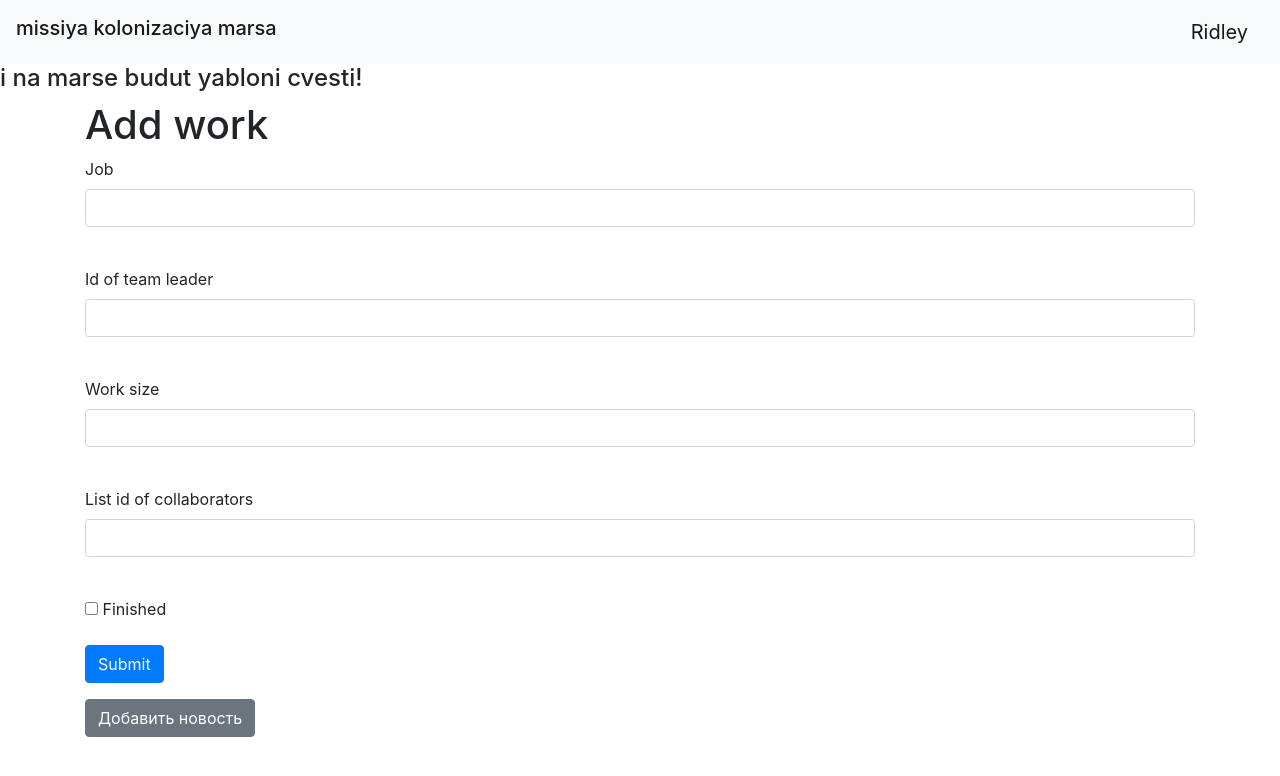
After one commit to alisselisss/flask-hw, a Flask app: page /add_job in a window 1280 px wide. The commit adds this page. Shown: the top 776 px of the page. Run offline with Flask 2, Linux system fonts and the light colour scheme; a user stored in the database is signed in; some libraries are stand-ins or nearby versions.

Commit message:
добавление работы

```diff
--- a/data/__all_models.py
+++ b/data/__all_models.py
@@ -1,6 +1,3 @@
-# from . import users
-# from . import news
-# from . import category
 import data.users
-import data.news
+import data.jobs
 import data.category
--- a/data/users.py
+++ b/data/users.py
@@ -24,8 +24,6 @@ class User(SqlAlchemyBase, UserMixin):
     hashed_password = sqlalchemy.Column(sqlalchemy.String, nullable=True)
     modified_date = sqlalchemy.Column(sqlalchemy.DateTime, default=datetime.datetime.now)
 
-    news = orm.relation("News", back_populates='user')
-
     def __repr__(self):
         return f'{self.surname} {self.name}'
 
--- a/forms/LoginForm.py
+++ b/forms/LoginForm.py
@@ -8,4 +8,4 @@ class LoginForm(FlaskForm):
     email = EmailField('Email', validators=[DataRequired()])
     password = PasswordField('Password', validators=[DataRequired()])
     remember_me = BooleanField('Remember me')
-    submit = SubmitField('Войти')
+    submit = SubmitField('Sign in')
--- a/forms/RegisterForm.py
+++ b/forms/RegisterForm.py
@@ -1,5 +1,5 @@
 from flask_wtf import FlaskForm
-from wtforms import PasswordField, StringField, TextAreaField, SubmitField
+from wtforms import PasswordField, StringField, TextAreaField, SubmitField, IntegerField
 from wtforms.fields.html5 import EmailField
 from wtforms.validators import DataRequired
 
@@ -10,7 +10,7 @@ class RegisterForm(FlaskForm):
     password_again = PasswordField('Repeat password', validators=[DataRequired()])
     name = StringField('Name', validators=[DataRequired()])
     surname = StringField('Surname', validators=[DataRequired()])
-    age = StringField('Age', validators=[DataRequired()])
+    age = IntegerField('Age', validators=[DataRequired()])
     position = StringField('Position', validators=[DataRequired()])
     speciality = StringField('Speciality', validators=[DataRequired()])
     address = StringField('Address', validators=[DataRequired()])
--- /dev/null
+++ b/forms/WorksForm.py
@@ -0,0 +1,13 @@
+from flask_wtf import FlaskForm
+from wtforms import StringField, TextAreaField
+from wtforms import BooleanField, SubmitField, IntegerField
+from wtforms.validators import DataRequired
+
+
+class WorksForm(FlaskForm):
+    job = StringField('Job', validators=[DataRequired()])
+    team_leader = StringField('Id of team leader', validators=[DataRequired()])
+    work_size = IntegerField("Work size")
+    collaborators = StringField("List id of collaborators")
+    is_finished = BooleanField("Finished")
+    submit = SubmitField('Submit')
--- a/main.py
+++ b/main.py
@@ -8,6 +8,7 @@ from data.jobs import Jobs
 from data.users import User
 from forms.LoginForm import LoginForm
 from forms.RegisterForm import RegisterForm
+from forms.WorksForm import WorksForm
 
 app = Flask(__name__)
 login_manager = LoginManager()
@@ -60,6 +61,26 @@ def reqister():
     return render_template('register.html', title='Register Form', form=form)
 
 
+@app.route('/add_job',  methods=['GET', 'POST'])
+@login_required
+def add_news():
+    form = WorksForm()
+    if form.validate_on_submit():
+        db_sess = db_session.create_session()
+        job = Jobs(
+            team_leader=form.team_leader.data,
+            job=form.job.data,
+            work_size=form.work_size.data,
+            collaborators=form.collaborators.data,
+            is_finished=form.is_finished.data
+        )
+        db_sess.add(job)
+        db_sess.commit()
+        return redirect('/')
+    return render_template('add_job.html', title='Add work',
+                           form=form)
+
+
 @app.route('/login', methods=['GET', 'POST'])
 def login():
     form = LoginForm()
--- /dev/null
+++ b/templates/add_job.html
@@ -0,0 +1,47 @@
+{% extends "base.html" %}
+
+{% block content %}
+<h1>Add work</h1>
+<form action="" method="post">
+    {{ form.hidden_tag() }}
+    <p>
+        {{ form.job.label }}<br>
+        {{ form.job(class="form-control") }}<br>
+        {% for error in form.job.errors %}
+            <p class="alert alert-danger" role="alert">
+                {{ error }}
+            </p>
+        {% endfor %}
+    </p>
+    <p>
+        {{ form.team_leader.label }}<br>
+        {{ form.team_leader(class="form-control") }}<br>
+        {% for error in form.team_leader.errors %}
+            <p content="alert alert-danger" role="alert">
+                {{ error }}
+            </p>
+        {% endfor %}
+    </p>
+    <p>
+        {{ form.work_size.label }}<br>
+        {{ form.work_size(class="form-control") }}<br>
+        {% for error in form.work_size.errors %}
+            <p content="alert alert-danger" role="alert">
+                {{ error }}
+            </p>
+        {% endfor %}
+    </p>
+    <p>
+        {{ form.collaborators.label }}<br>
+        {{ form.collaborators(class="form-control") }}<br>
+        {% for error in form.collaborators.errors %}
+            <p content="alert alert-danger" role="alert">
+                {{ error }}
+            </p>
+        {% endfor %}
+    </p>
+    <p>{{ form.is_finished() }} {{ form.is_finished.label }}</p>
+    <p>{{ form.submit(type="submit", class="btn btn-primary") }}</p>
+    {{message}}
+</form>
+{% endblock %}
--- a/templates/base.html
+++ b/templates/base.html
@@ -27,6 +27,9 @@
     <h4>i na marse budut yabloni cvesti!</h4>
     <main role="main" class="container">
         {% block content %}{% endblock %}
+        {% if current_user.is_authenticated %}
+            <a href="add_job" class="btn btn-secondary">Добавить новость</a>
+        {% endif %}
     </main>
 </body>
 </html>
```
Also changed, not shown: db/blogs.db.
